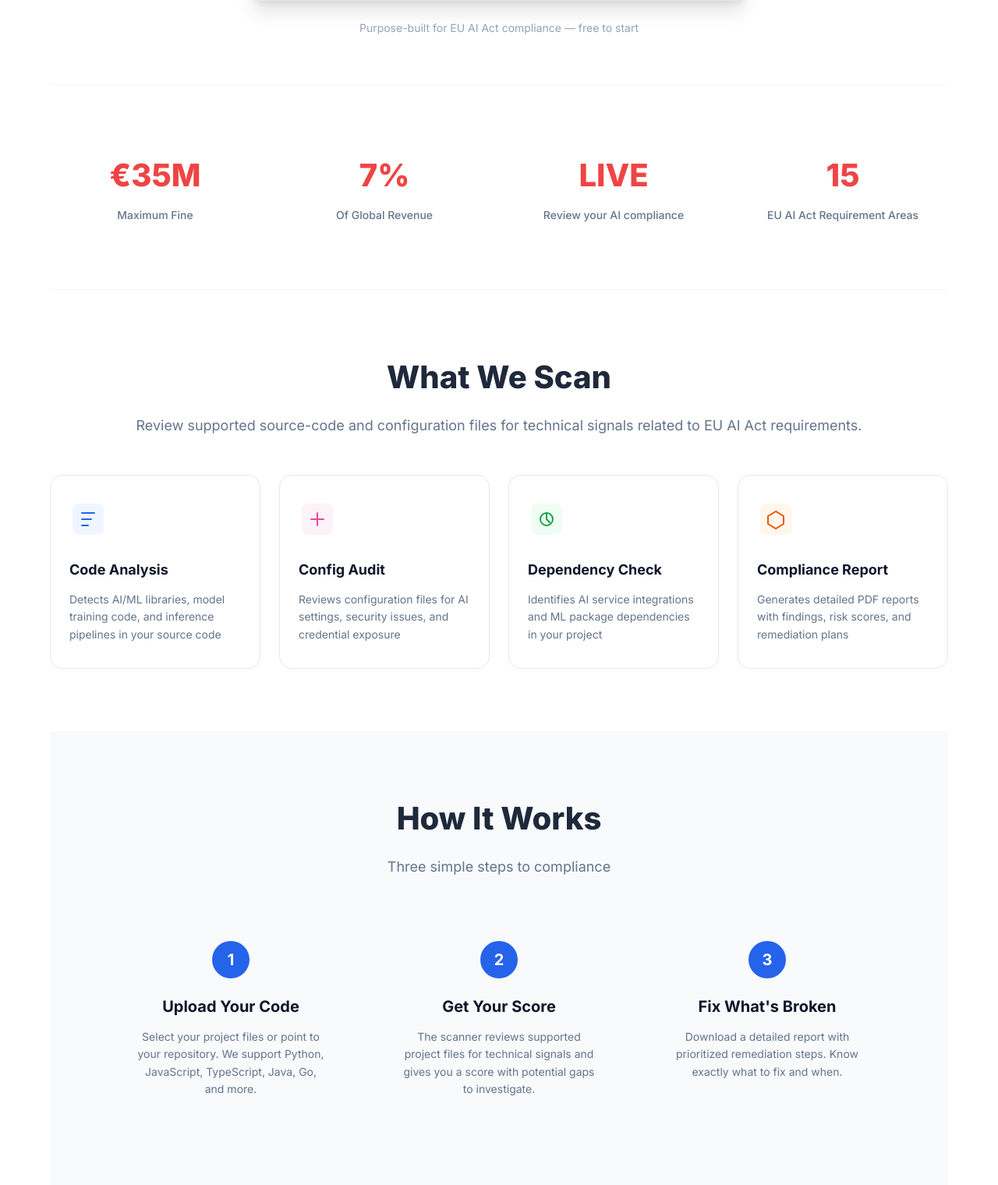
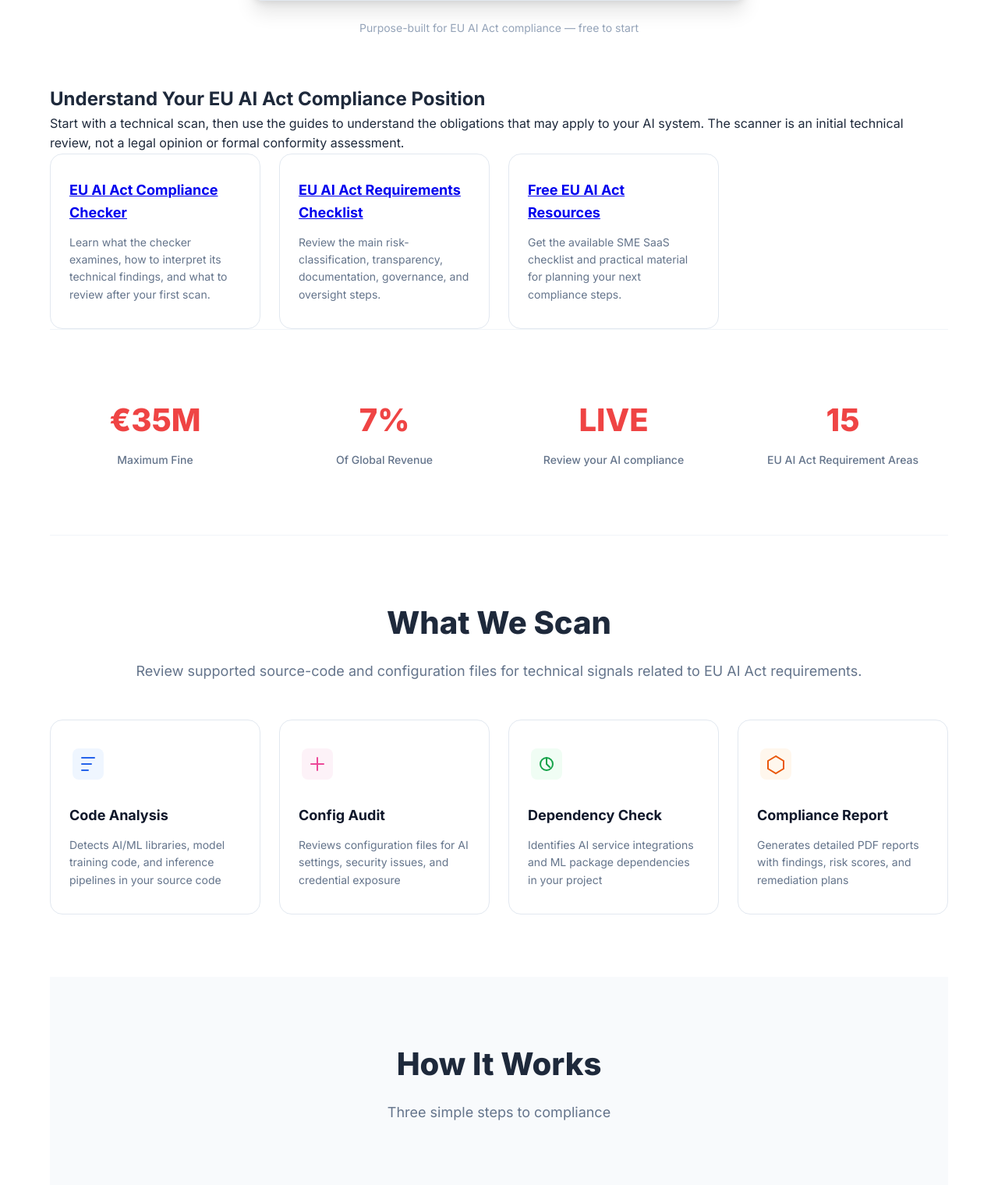
Before and after one commit to vanshgopal/ai-compliance-shield, a FastAPI app: page / in a window 1280 px wide; the page is wider, and only the part inside the window is pictured. Shown: the part 1075-2595 px from the top of that part at 78% size. Run offline with FastAPI, Linux system fonts and the light colour scheme.

Commit message:
Add contextual internal links to key EU AI Act resources

```diff
--- a/frontend/templates/index.html
+++ b/frontend/templates/index.html
@@ -142,6 +142,26 @@
                 </div>
 
                 <p class="hero-note">Purpose-built for EU AI Act compliance — free to start</p>
+            </section>
+
+            <!-- Helpful EU AI Act guides and checker -->
+            <section class="seo-guides" aria-labelledby="seo-guides-title">
+                <h2 id="seo-guides-title">Understand Your EU AI Act Compliance Position</h2>
+                <p>Start with a technical scan, then use the guides to understand the obligations that may apply to your AI system. The scanner is an initial technical review, not a legal opinion or formal conformity assessment.</p>
+                <div class="feature-grid">
+                    <article class="feature-card">
+                        <h3><a href="/eu-ai-act-compliance-tool">EU AI Act Compliance Checker</a></h3>
+                        <p>Learn what the checker examines, how to interpret its technical findings, and what to review after your first scan.</p>
+                    </article>
+                    <article class="feature-card">
+                        <h3><a href="/blog/eu-ai-act-requirements-checklist-2026">EU AI Act Requirements Checklist</a></h3>
+                        <p>Review the main risk-classification, transparency, documentation, governance, and oversight steps.</p>
+                    </article>
+                    <article class="feature-card">
+                        <h3><a href="/resources">Free EU AI Act Resources</a></h3>
+                        <p>Get the available SME SaaS checklist and practical material for planning your next compliance steps.</p>
+                    </article>
+                </div>
             </section>
 
             <!-- Stats Section -->
```
